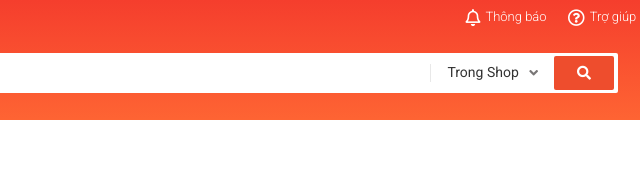
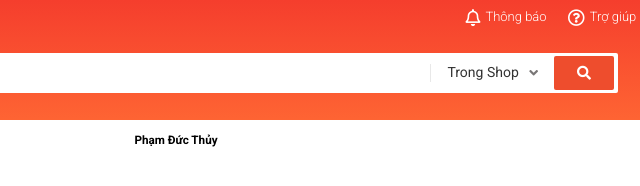
Before and after one commit to phamthuy21/phamthuy21.github.io, a plain HTML site: page index.html in a window 1280 px wide. Shown: the full height of the page, 464-1104 px from the left. Drawn offline with nearby package versions, Linux system fonts and the light colour scheme.

Commit message:
Complete Header

```diff
--- a/assets/css/main.css
+++ b/assets/css/main.css
@@ -868,3 +868,9 @@
     line-height: 38px;
     display: block;
 }
+
+
+.container__name{
+    display: flex;
+    justify-content: center;
+}
--- a/index.html
+++ b/index.html
@@ -291,7 +291,7 @@
 
 
         <div class="container">
-
+            <h3 class="container__name">Phạm Đức Thủy</h3>
         </div>
 
         <footer class="footer">
```
